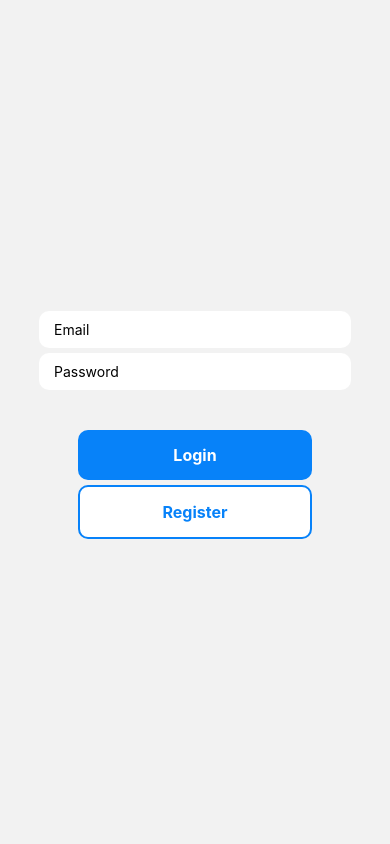
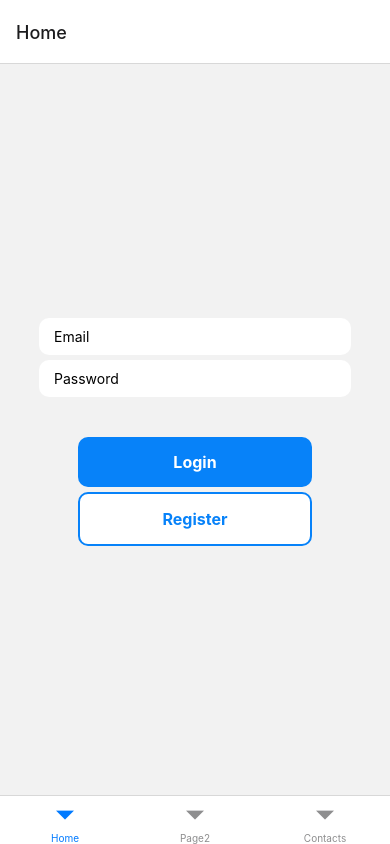
Before and after one commit to yiahmed/auth-native-practice, a React Native app: screen / in a window 390 px wide. Built offline with nearby package versions, Linux system fonts and the light colour scheme; no server answers.

Commit message:
added tab navigator

```diff
--- a/App.tsx
+++ b/App.tsx
@@ -3,22 +3,46 @@ import React from "react";
 import { Text, View } from "react-native";
 import { NavigationContainer } from "@react-navigation/native";
 import { createNativeStackNavigator } from "@react-navigation/native-stack";
+import { createBottomTabNavigator } from "@react-navigation/bottom-tabs";
 import LoginScreen from "./screens/LoginScreen";
 import HomeScreen from "./screens/HomeScreen";
+import Page2 from "./screens/Page2";
+import Contacts from "./screens/Contacts";
 
 const Stack = createNativeStackNavigator();
+const Tab = createBottomTabNavigator();
+
+function StackNavigator() {
+  return (
+    <Stack.Navigator>
+      <Stack.Screen
+        options={{ headerShown: false }}
+        name="Login"
+        component={LoginScreen}
+      />
+      <Stack.Screen
+        options={{ headerShown: false }}
+        name="Home"
+        component={HomeScreen}
+      />
+    </Stack.Navigator>
+  );
+}
+
+function TabNavigator() {
+  return (
+    <Tab.Navigator>
+      <Tab.Screen name="Home" component={StackNavigator} />
+      <Tab.Screen name="Page2" component={Page2} />
+      <Tab.Screen name="Contacts" component={Contacts} />
+    </Tab.Navigator>
+  );
+}
 
 export default function App() {
   return (
     <NavigationContainer>
-      <Stack.Navigator>
-        <Stack.Screen
-          options={{ headerShown: false }}
-          name="Login"
-          component={LoginScreen}
-        />
-        <Stack.Screen name="Home" component={HomeScreen} />
-      </Stack.Navigator>
+      <TabNavigator />
     </NavigationContainer>
   );
 }
--- a/package.json
+++ b/package.json
@@ -9,6 +9,7 @@
     "web": "expo start --web"
   },
   "dependencies": {
+    "@react-navigation/bottom-tabs": "^6.5.8",
     "@react-navigation/native": "^6.1.7",
     "@react-navigation/native-stack": "^6.9.13",
     "expo": "~48.0.18",
--- /dev/null
+++ b/screens/Contacts.tsx
@@ -0,0 +1,10 @@
+import React from "react";
+import { Text } from "react-native";
+
+type Props = {};
+
+const Contacts = (props: Props) => {
+  return <Text>Contacts</Text>;
+};
+
+export default Contacts;
--- /dev/null
+++ b/screens/Page2.tsx
@@ -0,0 +1,10 @@
+import React from "react";
+import { Text } from "react-native";
+
+type Props = {};
+
+const Page2 = (props: Props) => {
+  return <Text>Page2</Text>;
+};
+
+export default Page2;
```
Also changed, not shown: 1 other file (tests, documents, lock files or other folders).
